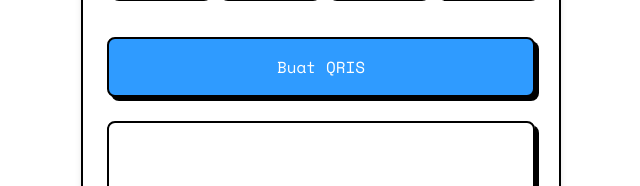
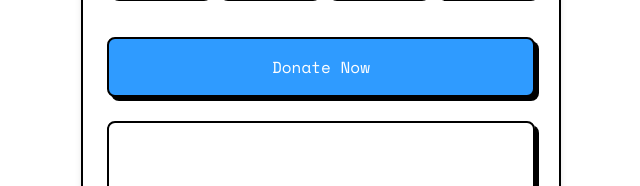
Before and after one commit to anggeryoga/qrisku, a plain HTML site: page donate.html in a window 1280 px wide. Shown: the part 382-568 px from the top of the page, 319-959 px from the left. Drawn offline with nearby package versions, Linux system fonts and the light colour scheme.

Commit message:
Update donate.html

```diff
--- a/donate.html
+++ b/donate.html
@@ -237,7 +237,7 @@
             <button class="amount-button" data-amount="100000">100k</button>
         </div>
 
-        <button class="generate-button" onclick="generateQRIS()">Buat QRIS</button>
+        <button class="generate-button" onclick="generateQRIS()">Donate Now</button>
 
         <div id="qrcode"></div>
     </div>
```
